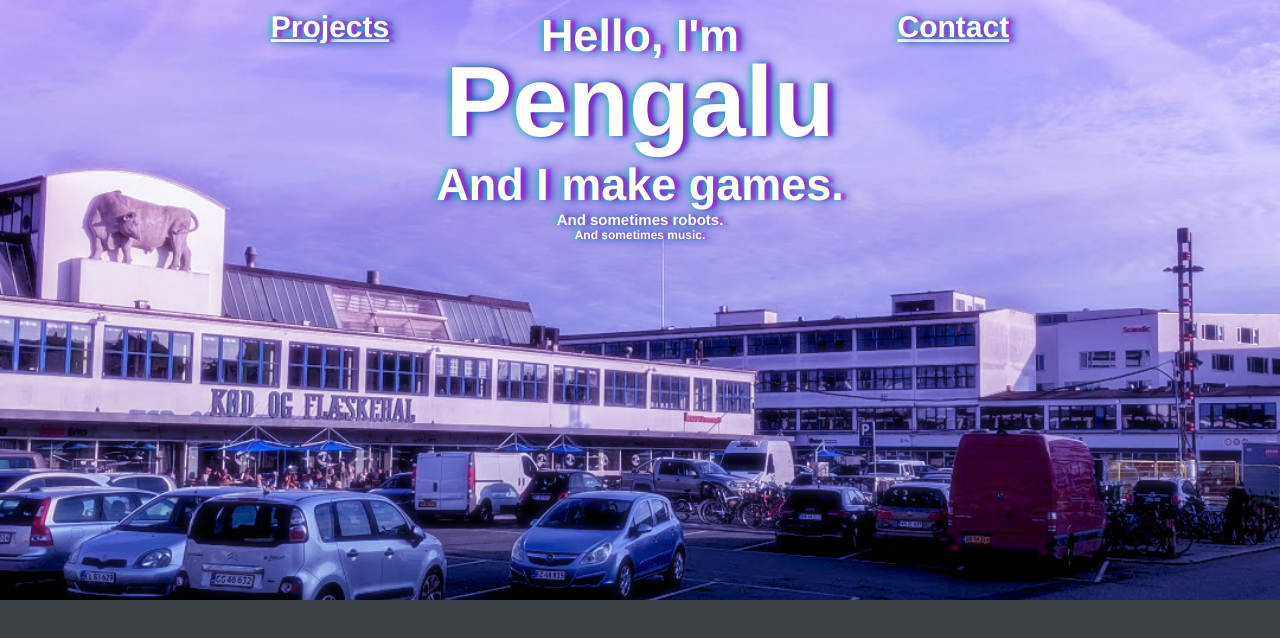
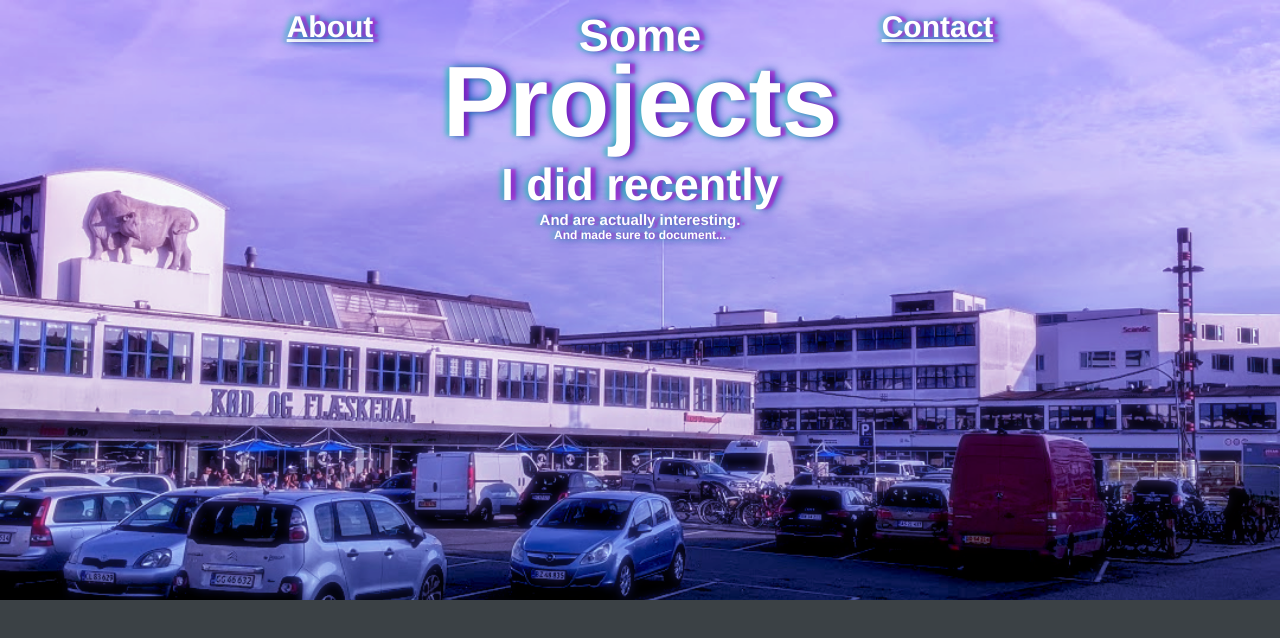
Before and after one commit to tawan475/pengalu.github.io, a plain HTML site: page project.html in a window 1280 px wide. Drawn offline with Linux system fonts and the light colour scheme.

Commit message:
tab change ecksdee

```diff
--- a/project.html
+++ b/project.html
@@ -13,11 +13,11 @@
     <div class="neonHeader" ; style="display:inline;">
         <div class="navigationButtons" style="right: 250px; z-index: 100;">
 
-            <a href="project.html">Projects</a>
+            <a href="index.html">About</a>
         </div>
         <div class="navigationButtons"
             style="left: 0px; right: 0px;  text-align: center; position: absolute;  z-index: 0;">
-            <h2>Hello, I'm</h2>
+            <h2>Some</h2>
         </div>
         <div class="navigationButtons" style="left: 250px;">
 
@@ -25,10 +25,10 @@
         </div>
 
 
-        <h1>Pengalu</h1>
-        <h2>And I make games.</h2>
-        <h3>And sometimes robots.</h3>
-        <h3 style="font-size: 12px;">And sometimes music.</h3>
+        <h1>Projects</h1>
+        <h2>I did recently</h2>
+        <h3>And are actually interesting.</h3>
+        <h3 style="font-size: 12px;">And made sure to document...</h3>
 
     </div>
 
```
